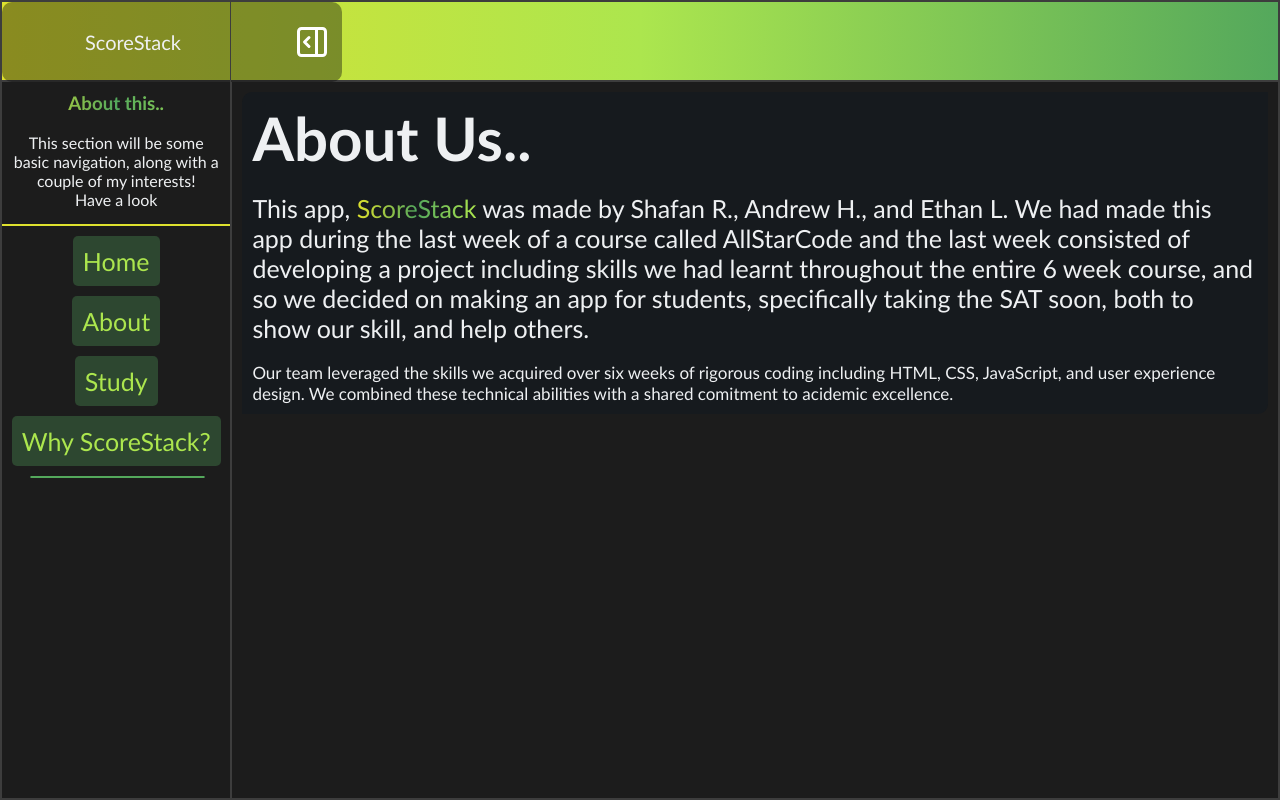
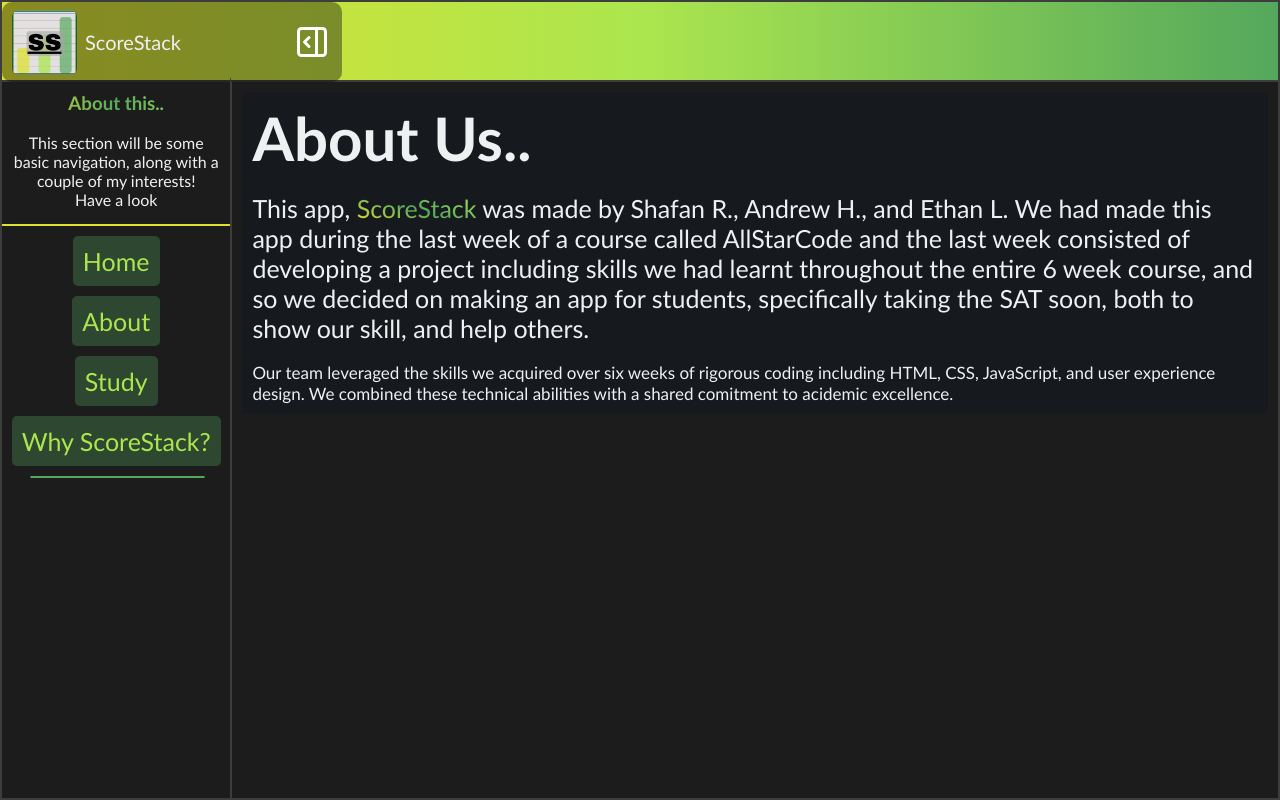
Before and after one commit to s1hiro/ScoreStack, a plain HTML site: page about.html in a window 1280 px wide. Drawn offline with Linux system fonts and the light colour scheme.

Commit message:
fixed readme

```diff
--- a/about.html
+++ b/about.html
@@ -13,7 +13,7 @@
 
         <div id="TNTopLeft">
             <div id="TLIcon">
-                <!-- put icon here -->
+                <img id="logo" src="scorestack.png" alt="logo" width="65" height="65">
             </div>
 
             <div id="IconText">ScoreStack</div>
--- a/style.css
+++ b/style.css
@@ -247,7 +247,7 @@ body {
 }
 
 #scoreStack {
-    background-image: linear-gradient(to right, var(--yellowish), var(--green), var(--Lgreen));
+    background-image: linear-gradient(23deg, var(--yellowish), var(--green), var(--Lgreen));
     background-clip: text;
     color: transparent;
 }
```
Also changed, not shown: study/study.html (+1 -1 lines), whySS.html (+1 -1 lines).
